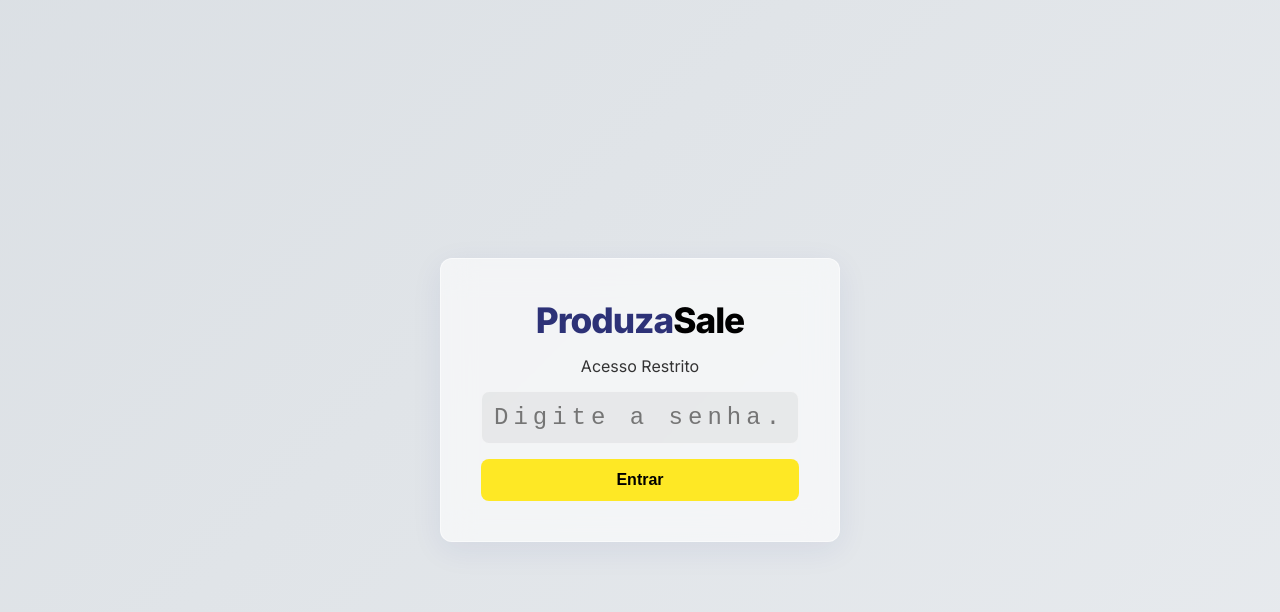
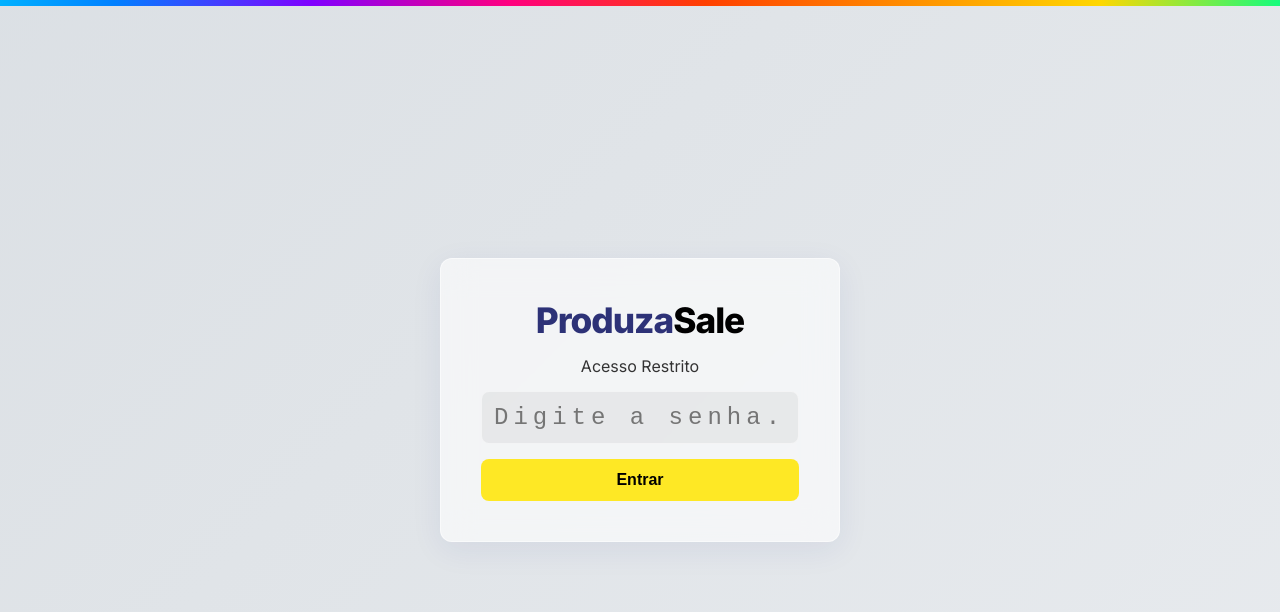
Before and after one commit to neuropsico/ProduzaSale, a website: page public/index.html in a window 1280 px wide. Drawn offline with nearby package versions, Linux system fonts and the light colour scheme.

Commit message:
ProduzaGit Auto Sync 2026-06-27 20:48:55

```diff
--- a/public/index.html
+++ b/public/index.html
@@ -20,7 +20,7 @@
         </div>
     </div>
 
-    <div class="line-color-top"></div>
+    <div class="line-color"></div>
 
     <header>
         <div class="header-content">
```
